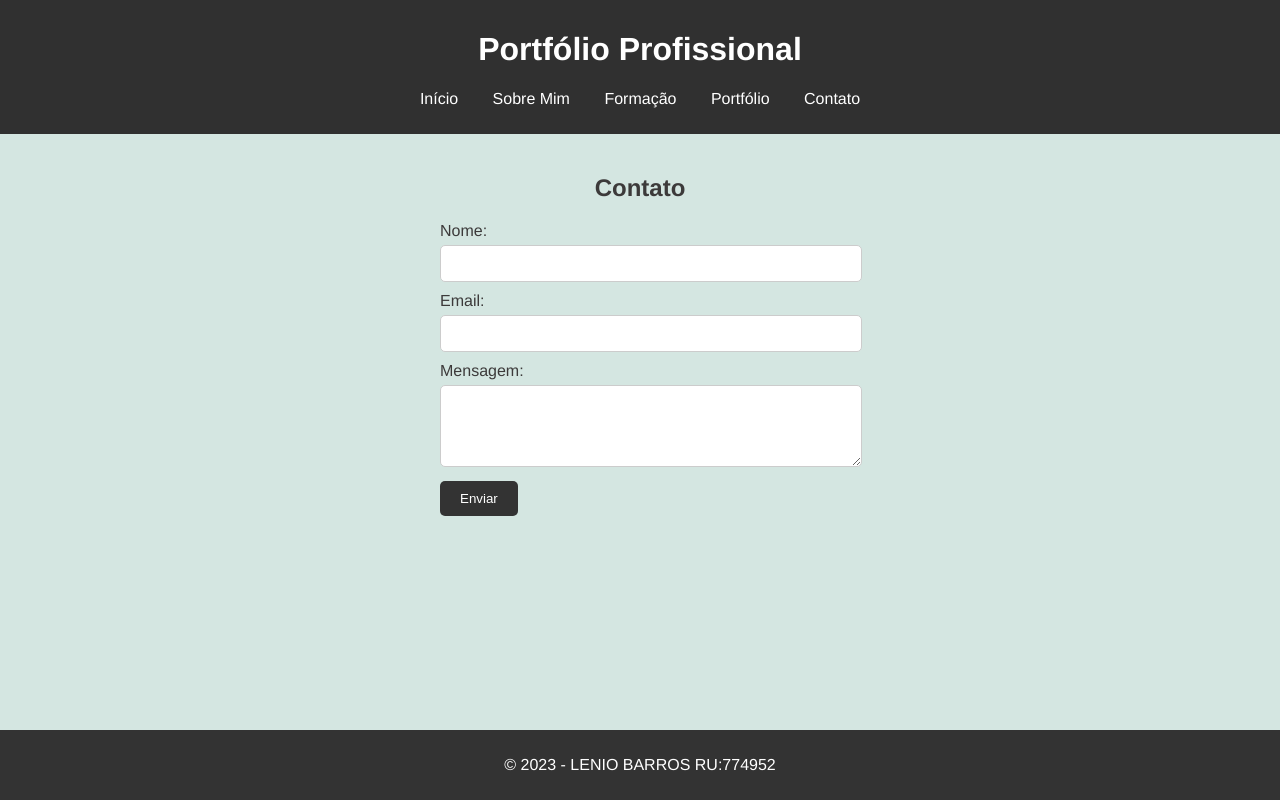
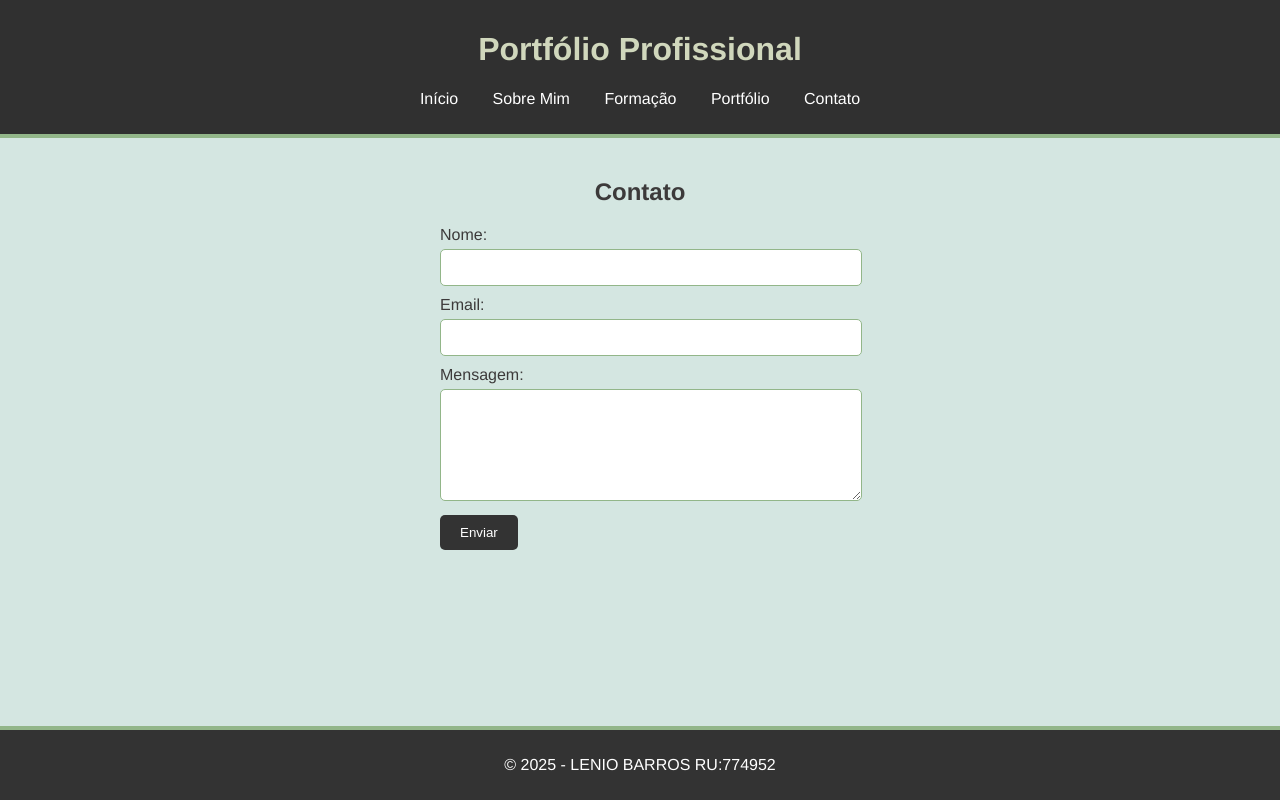
Before and after one commit to leniobarros/portfolio, a plain HTML site: page contato.html in a window 1280 px wide. Drawn offline with Linux system fonts and the light colour scheme.

Commit message:
Add files via upload

```diff
--- a/contato.html
+++ b/contato.html
@@ -21,6 +21,7 @@
     </header>
     <main>
         <h2>Contato</h2>
+        <!--formulário em HTML-->
         <form action="#" method="post">
             <label for="nome">Nome:</label>
             <input type="text" id="nome" name="nome" required>
@@ -29,13 +30,13 @@
             <input type="email" id="email" name="email" required>
 
             <label for="mensagem">Mensagem:</label>
-            <textarea id="mensagem" name="mensagem" rows="4" required></textarea>
+            <textarea id="mensagem" name="mensagem" rows="6" required></textarea>
 
             <button type="submit">Enviar</button>
         </form>
     </main>
     <footer>
-        <p>&copy; 2023 - LENIO BARROS RU:774952</p>
+        <p>&copy; 2025 - LENIO BARROS RU:774952</p>
     </footer>
 </body>
 </html>
--- a/style.css
+++ b/style.css
@@ -1,17 +1,17 @@
-/* Estilos gerais */
 body {
     font-family: Helvetica;
     margin: 0;
     padding: 0;
-    background-color: #d4e6e1;
-    color: #3c3a3a;
+    background-color: rgb(212, 230, 225);
+    color: rgb(60, 58, 58);
 }
 
 header {
-    background-color: #303030;
-    color: #fff;
+    background-color: rgb(48, 48, 48);
+    color: rgb(208, 215, 188);
     padding: 10px 0;
     text-align: center;
+    border-bottom: 4px solid rgb(146, 182, 137);
 }
 
 nav ul {
@@ -25,7 +25,7 @@ nav ul li {
 }
 
 nav ul li a {
-    color: #fff;
+    color: rgb(255, 255, 255);
     text-decoration: none;
 }
 
@@ -35,15 +35,19 @@ main {
 }
 
 footer {
-    background-color: #333;
-    color: #fff;
+    background-color: rgb(51, 51, 51);
+    color: rgb(255, 255, 255);
     text-align: center;
     padding: 10px 0;
     position: fixed;
     width: 100%;
     bottom: 0;
-    border-top-color: 10px #92b689;
+    border-top: 4px solid rgb(146, 182, 137);
 }
+
+
+
+/* formulário do html "contato" */
 
 form {
     max-width: 400px;
@@ -60,13 +64,13 @@ form input, form textarea {
     width: 100%;
     padding: 10px;
     margin-bottom: 10px;
-    border: 1px solid #ccc;
+    border: 1px solid rgb(146, 182, 137);
     border-radius: 5px;
 }
 
 form button {
-    background-color: #333;
-    color: #fff;
+    background-color: rgb(51, 51, 51);
+    color: rgb(255, 255, 255);
     padding: 10px 20px;
     border: none;
     border-radius: 5px;
@@ -74,5 +78,5 @@ form button {
 }
 
 form button:hover {
-    background-color: #555;
+    background-color: rgb(83, 89, 53);
 }
```
